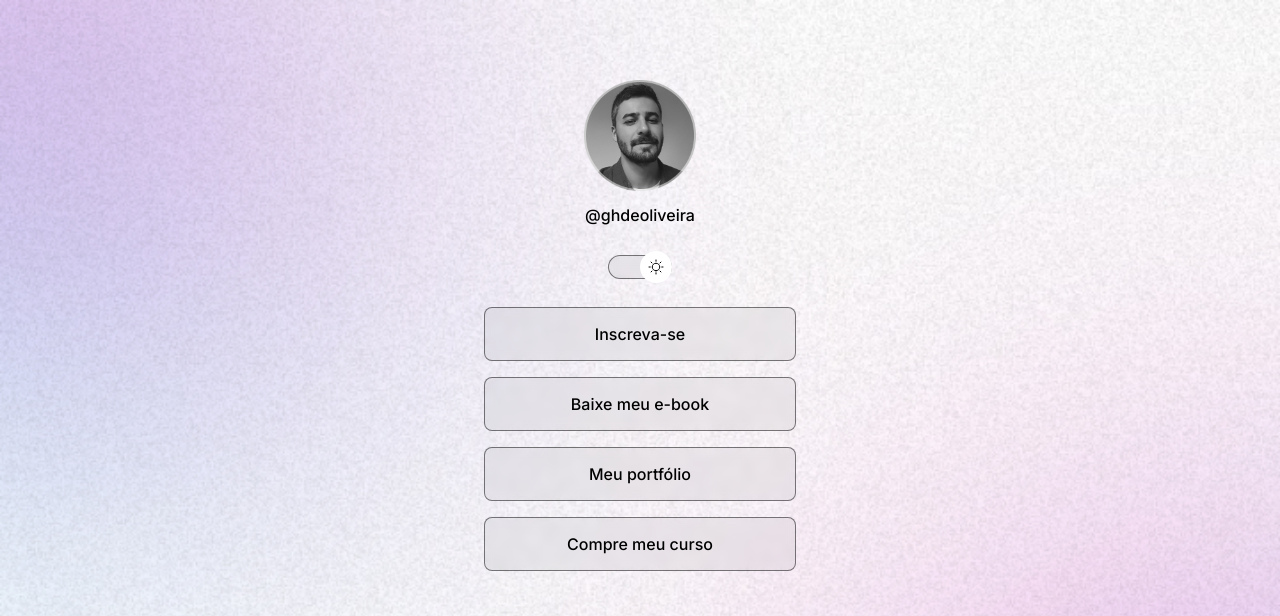
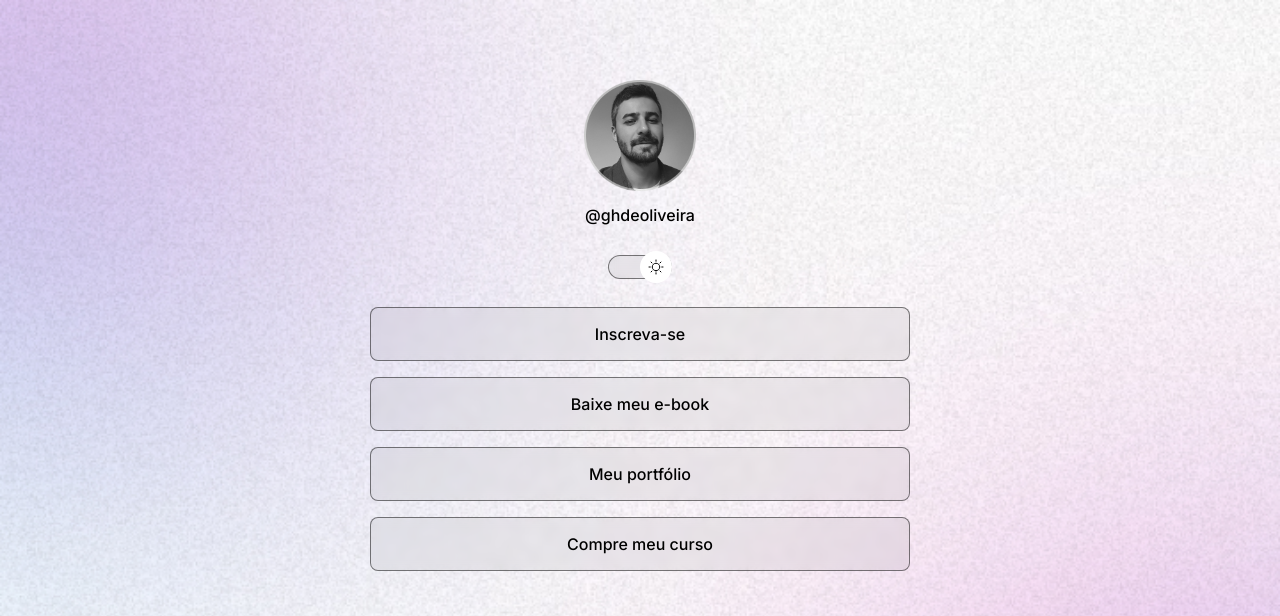
Before and after one commit to ghdeoliveira/LinkPage, a plain HTML site: page index.html in a window 1280 px wide. Shown: the top 616 px of the page. Drawn offline with nearby package versions, Linux system fonts and the light colour scheme.

Commit message:
ajust container width

```diff
--- a/style.css
+++ b/style.css
@@ -44,8 +44,8 @@ body * {
 }
 
 #container {
-    width: 360px;
-    height: 720px;
+    width: 100%;
+    max-width: 588px;
     margin: 56px auto 0px;
     padding: 0 24px;
 }
```
